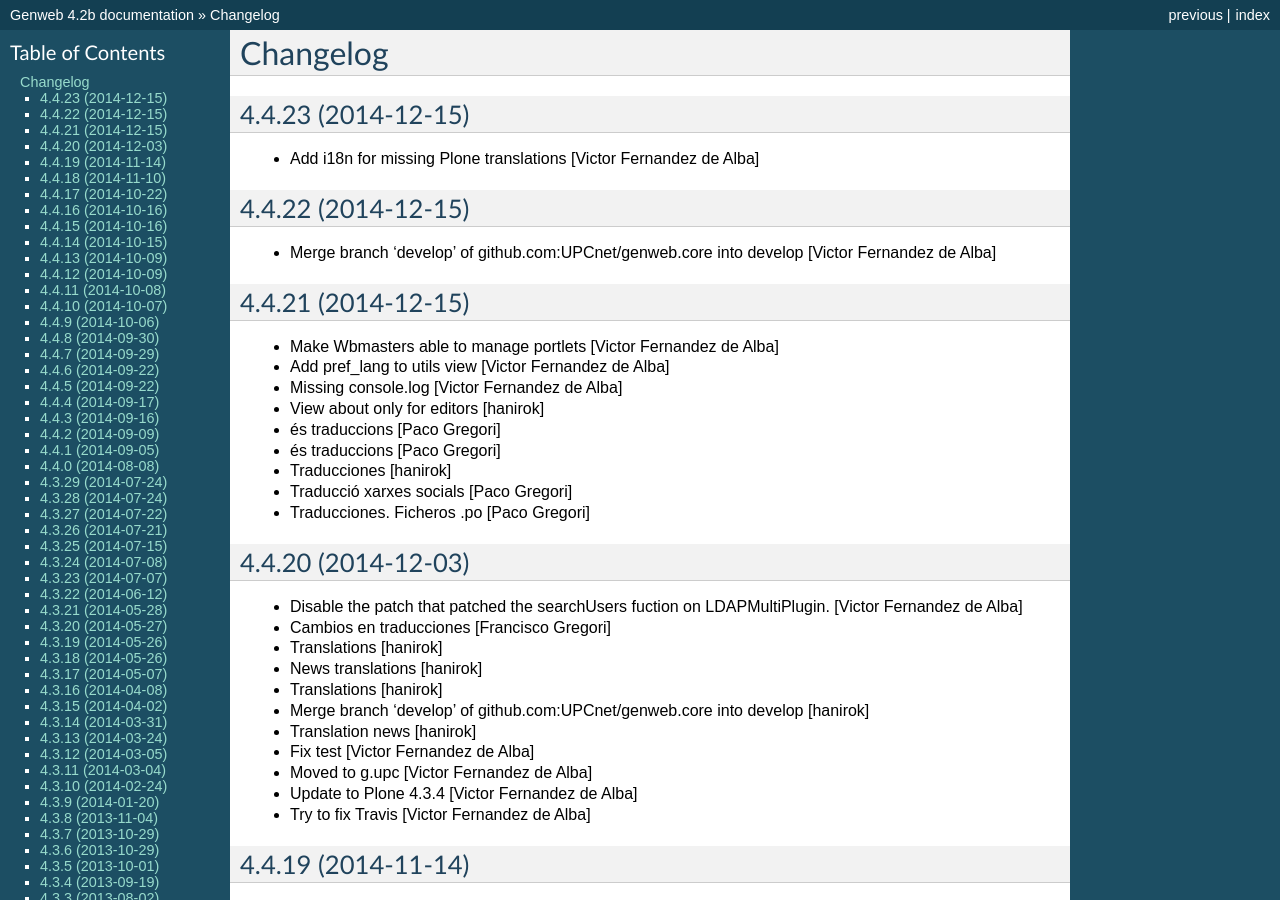
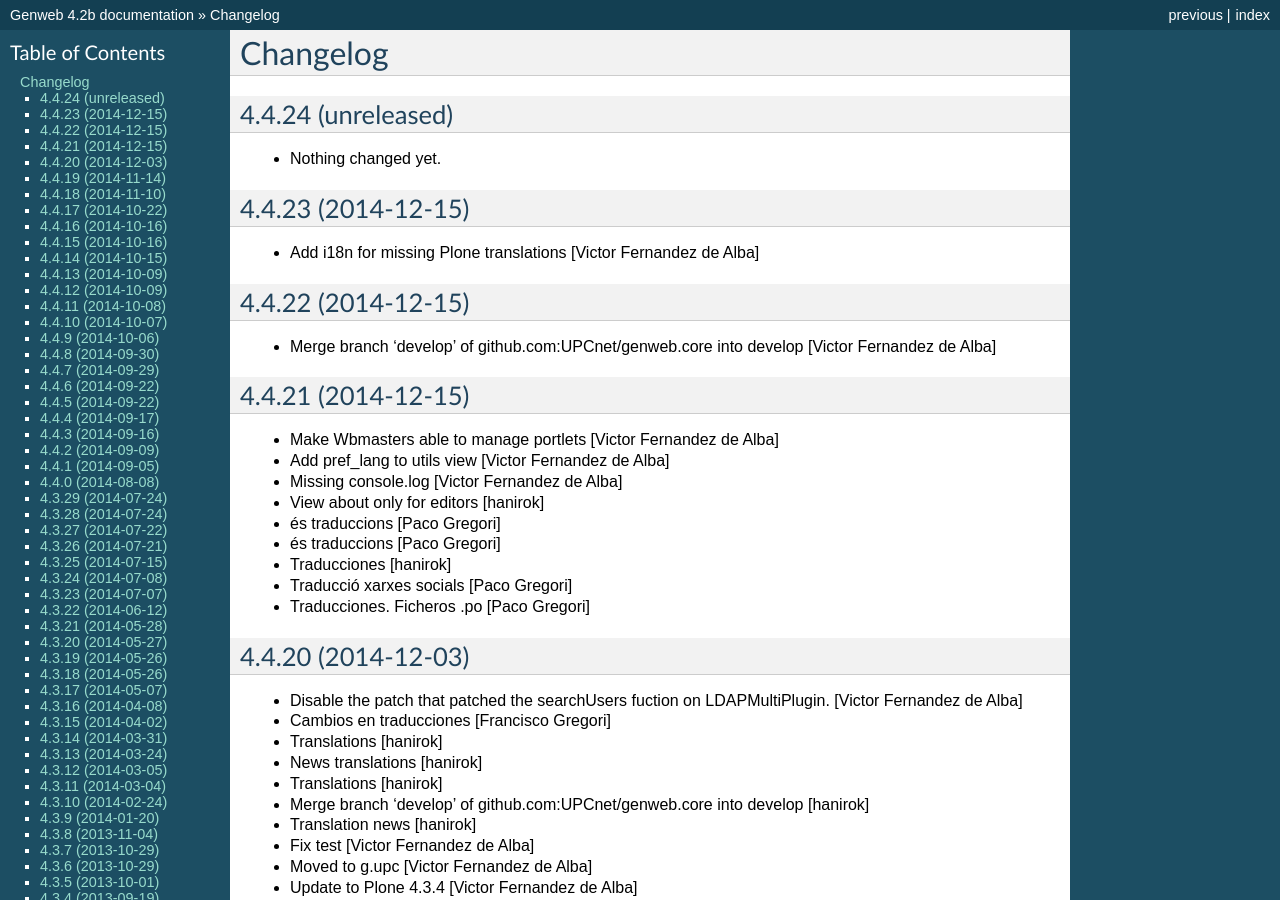
Before and after one commit to UPCnet/genweb.core, a Sphinx documentation site: the page built from docs/HISTORY.rst, in a window 1280 px wide and 900 px high. Built offline with Sphinx 7.4.7, drawn with Linux system fonts in a browser that asks for light colours.

Commit message:
Back to development: 4.4.24

```diff
--- a/docs/HISTORY.rst
+++ b/docs/HISTORY.rst
@@ -1,5 +1,11 @@
 Changelog
 =========
+
+4.4.24 (unreleased)
+-------------------
+
+- Nothing changed yet.
+
 
 4.4.23 (2014-12-15)
 -------------------
--- a/setup.py
+++ b/setup.py
@@ -1,7 +1,7 @@
 from setuptools import setup, find_packages
 import os
 
-version = '4.4.23'
+version = '4.4.24.dev0'
 
 README = open("README.rst").read()
 HISTORY = open(os.path.join("docs", "HISTORY.rst")).read()
```
